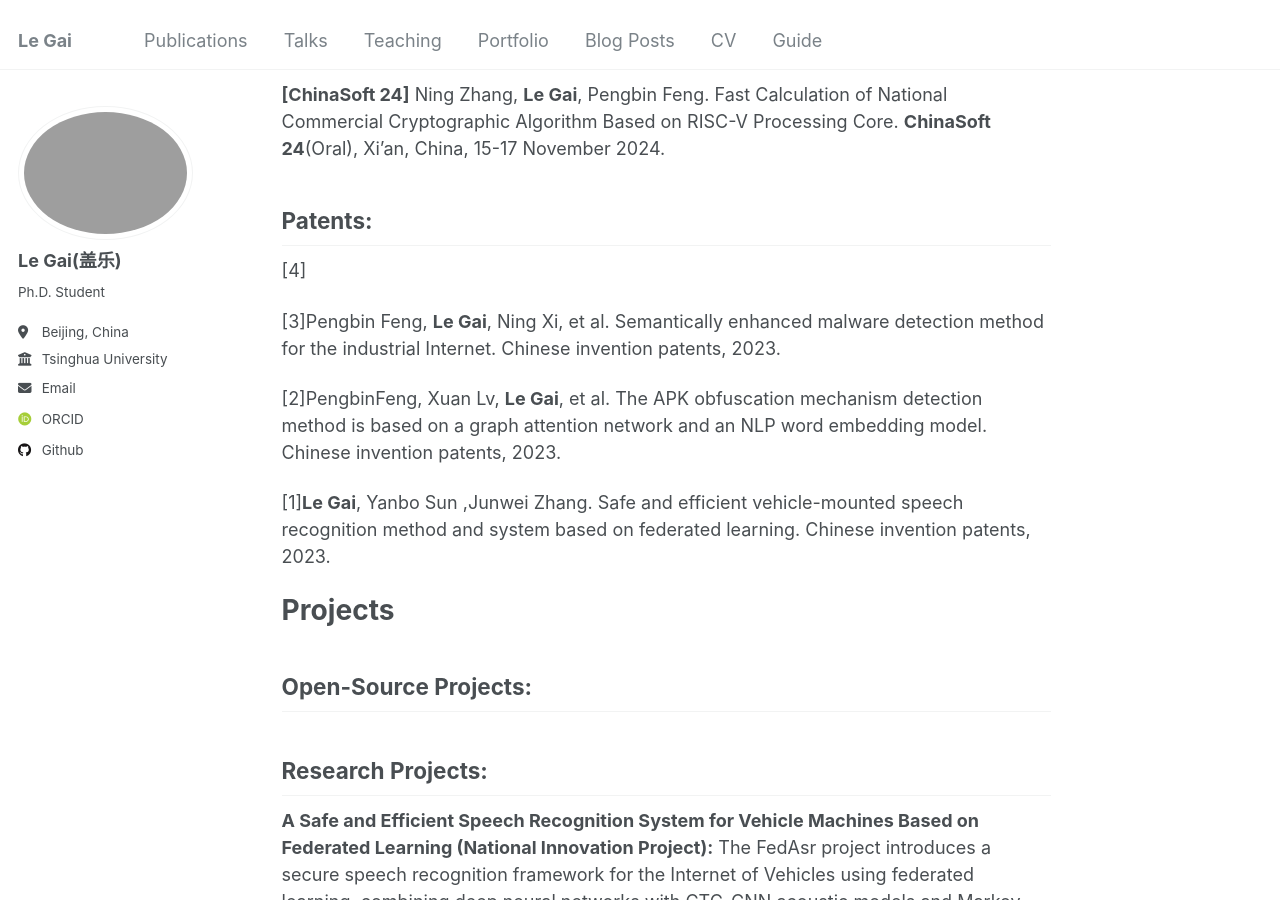
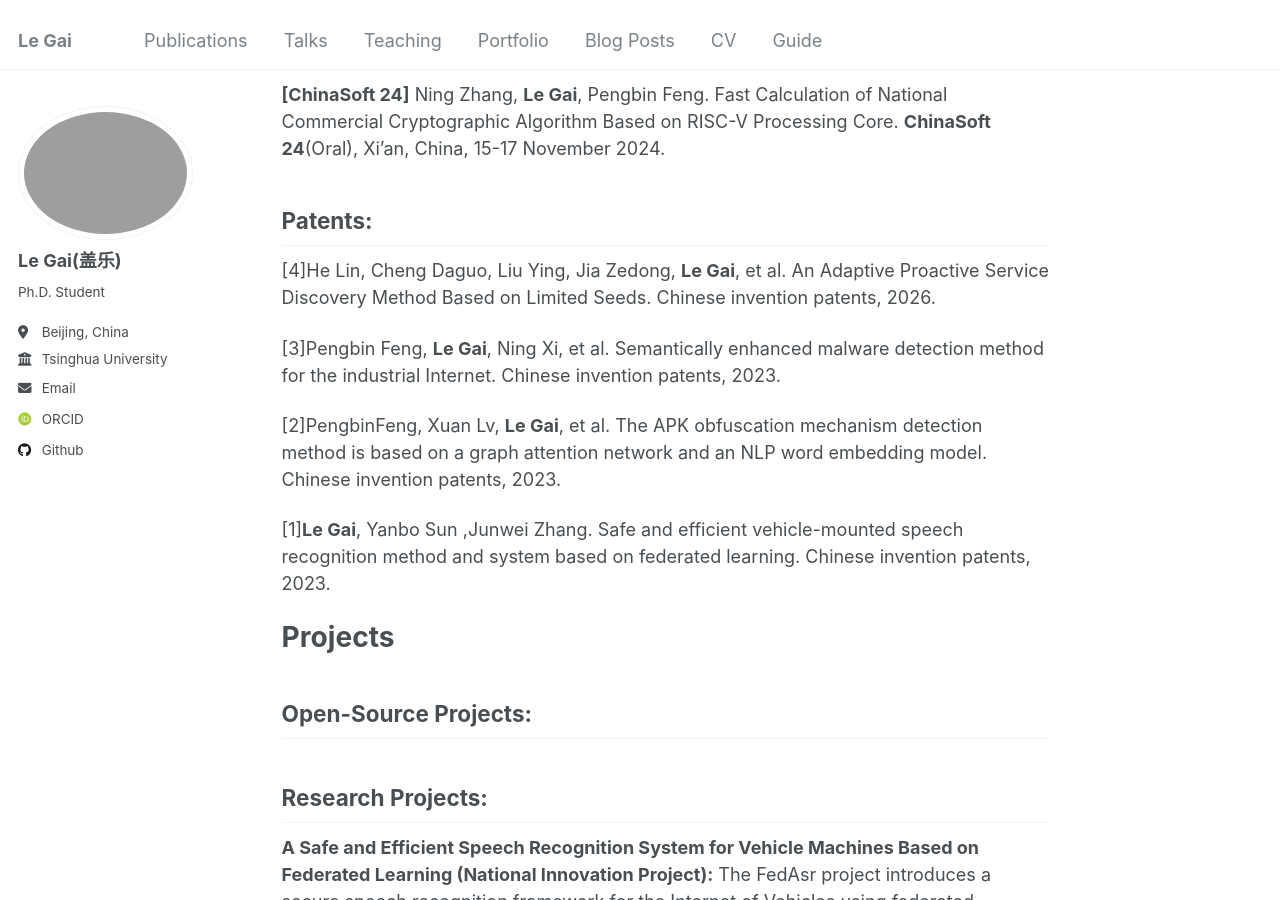
Before and after one commit to LeGai325/LeGai325.github.io, a Jekyll site: the page built from _pages/about.md, in a window 1280 px wide and 900 px high, scrolled down 1592 px. Built offline with Jekyll 4.4.1, drawn with Linux system fonts in a browser that asks for light colours; some web fonts are replaced.

Commit message:
Update about.md

```diff
--- a/_pages/about.md
+++ b/_pages/about.md
@@ -57,7 +57,7 @@ Fast Calculation of National Commercial Cryptographic Algorithm Based on RISC-V
 
 ## **Patents**:
 
-[4]
+[4]He Lin, Cheng Daguo, Liu Ying, Jia Zedong, **Le Gai**, et al. An Adaptive Proactive Service Discovery Method Based on Limited Seeds. Chinese invention patents, 2026.
 
 [3]Pengbin Feng, **Le Gai**, Ning Xi, et al. Semantically enhanced malware detection method for the industrial Internet. Chinese invention patents, 2023.
 
```
